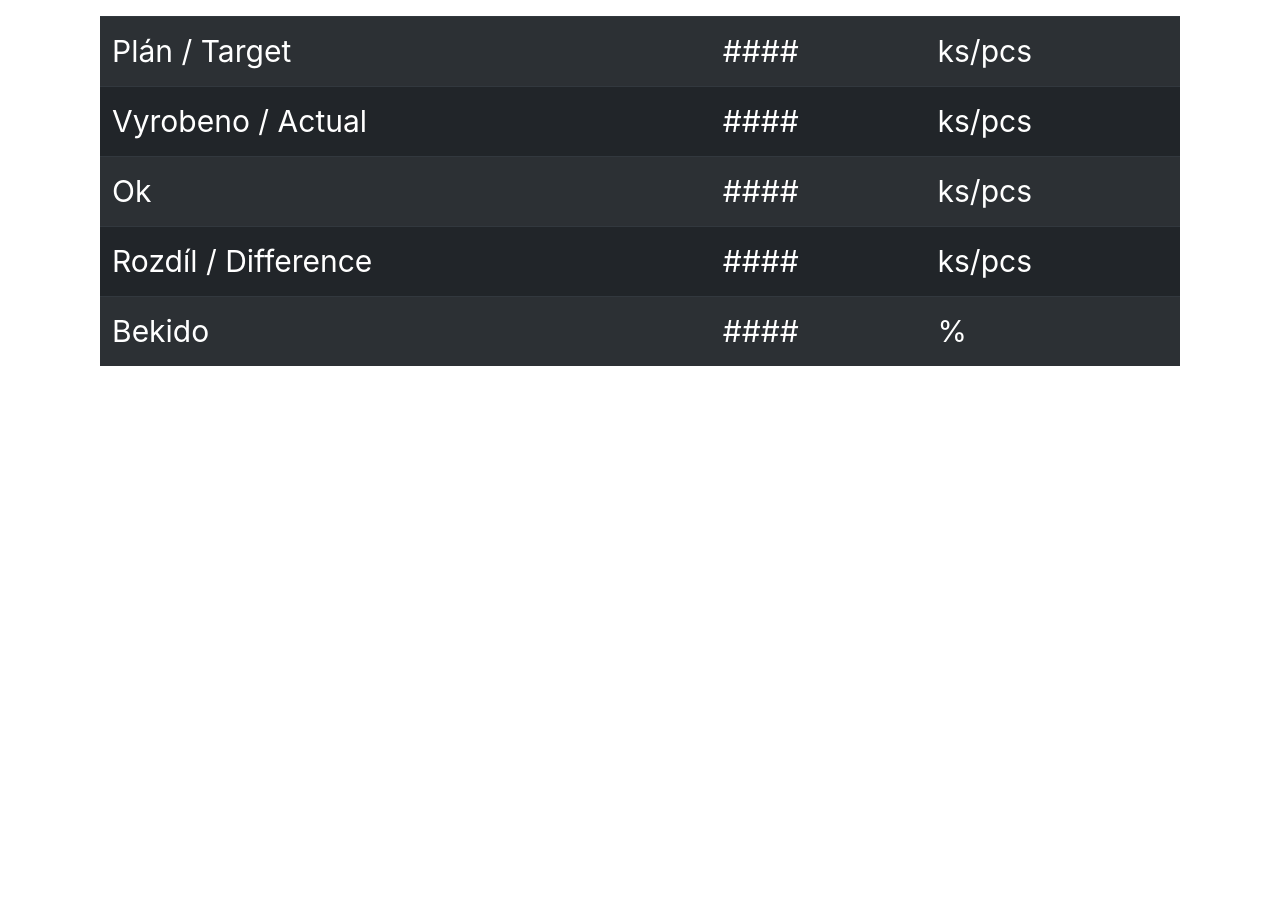
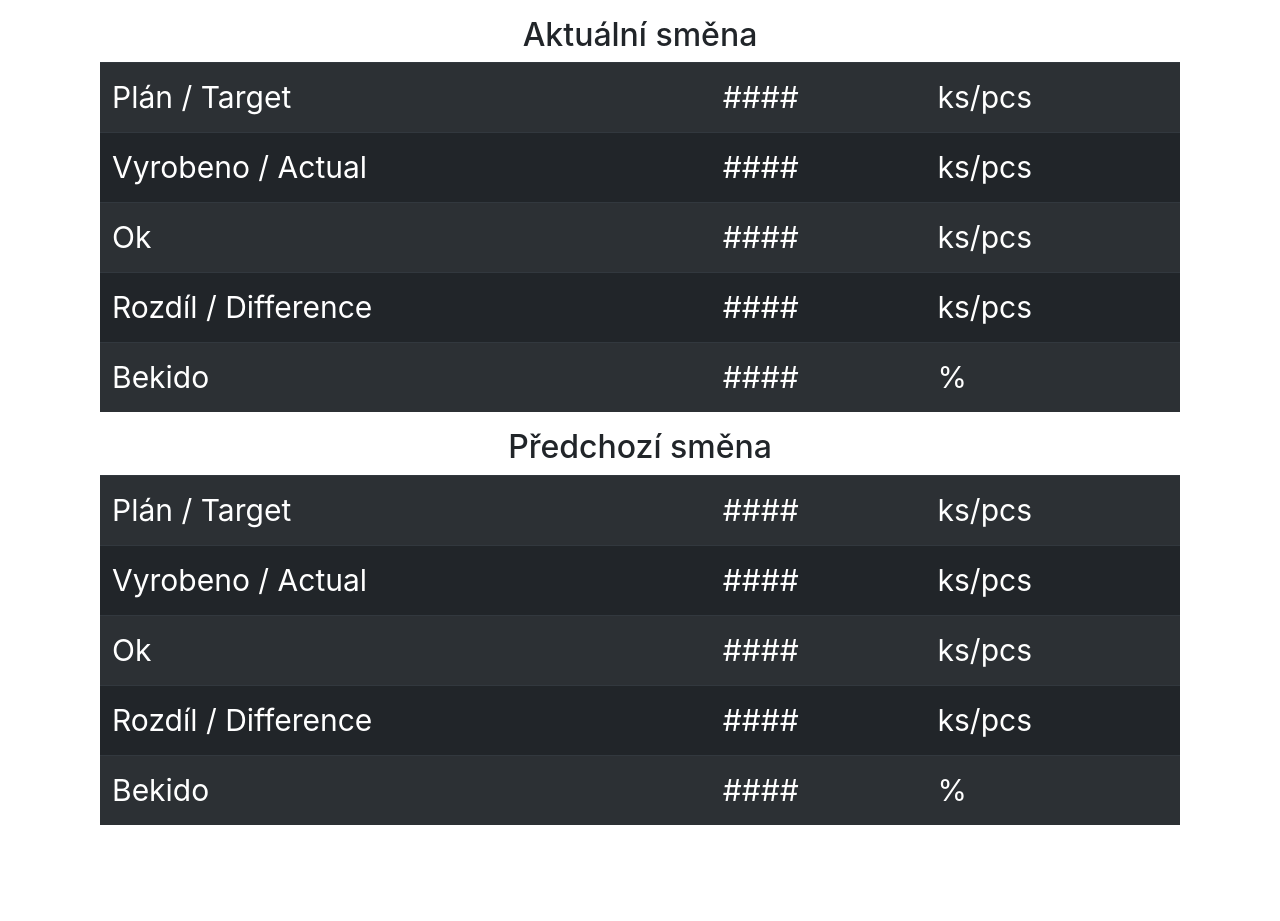
Before and after one commit to ebolak/tabule, a Flask app: template templates/index.html in a window 1280 px wide. Shown: the part 62-983 px from the top of the page. Before the commit the page ends 428 px from the top, so only its background shows below. Run offline with Flask 2, Linux system fonts and the light colour scheme; the template is opened without the code that fills it, so the values that code supplies are empty; some libraries are stand-ins or nearby versions.

Commit message:
previous values index page

```diff
--- a/config.py
+++ b/config.py
@@ -88,6 +88,7 @@ ROOM = "settings"
 
 MQTT_TOPICS = {
 	 LINE_NAME + "/actualValues" : {"namespace": NAME_SPACE, "room" : None },
+	 LINE_NAME + "/previousValues" : {"namespace": NAME_SPACE, "room" : None },
 	 LINE_NAME + "/andons" : {"namespace": NAME_SPACE, "room" : None },
 	 LINE_NAME + "/settings" : {"namespace": NAME_SPACE, "room" : ROOM },
 	 LINE_NAME + "/settingsShift/1" : {"namespace": NAME_SPACE, "room" : ROOM },
--- a/static/scripts.js
+++ b/static/scripts.js
@@ -1,5 +1,6 @@
 var memSettingsMain;
 var memActualValues;
+var memPreviousValues;
 var memAndons;
 var memSettingsShift1;
 var memSettingsShift2;
@@ -270,6 +271,21 @@ $(document).ready(function() {
                 }
                 memActualValues = msg;
             });
+            // *****************************
+            // previous Values
+            // *****************************
+            socket.on(line_name + '/previousValues', function(msg) {
+                if (!(jsonEqual(msg, memPreviousValues))) {
+                    console.log(msg);
+                    $('#previousTarget').text(msg.payload['target']);
+                    $('#previousActual').text(msg.payload['actual']);
+                    $('#previousOk').text(msg.payload['ok']);
+                    $('#previousDiff').text(msg.payload['diff']);
+                    $('#previousBekido').text(computeBekido(msg.payload['ok'], msg.payload['taktTimeCnt']));
+                }
+                memAPreviousValues = msg;
+            });
+
 
             // andon update
             socket.on(line_name + '/andons', function(msg) {
--- a/templates/index.html
+++ b/templates/index.html
@@ -10,7 +10,10 @@
 	<div class="table-responsive">
     	<table id="actualValues" class="table table-striped table-dark" cellspacing="1" width="100%">
             <thead>
-            </thead>
+				<div class="text-center">
+					<h2>Aktuální směna</h2>
+				</div>
+			</thead>
             <tbody>
 	            <tr>
 	                <td>Plán / Target</td>
@@ -40,5 +43,41 @@
             </tbody>
         </table>
 	</div>
+	<div class="table-responsive">
+    	<table id="previousValues" class="table table-striped table-dark" cellspacing="1" width="100%">
+            <thead>
+				<div class="text-center">
+					<h2>Předchozí směna</h2>
+				</div>
+			</thead>
+            <tbody>
+	            <tr>
+	                <td>Plán / Target</td>
+	                <td id="previousTarget">####</td>
+	                <td>ks/pcs</td>
+	            </tr>
+	            <tr>
+	                <td>Vyrobeno / Actual</td>
+	                <td id="previousActual">####</td>
+	                <td>ks/pcs</td>
+	            </tr>
+	            <tr>
+	                <td>Ok</td>
+	                <td id="previousOk">####</td>
+	                <td>ks/pcs</td>
+	            </tr>
+	            <tr>
+	                <td>Rozdíl / Difference</td>
+	                <td id="previousDiff">####</td>
+	                <td>ks/pcs</td>
+	            </tr>
+	            <tr>
+	                <td>Bekido</td>
+	                <td id="previousBekido">####</td>
+	                <td>%</td>
+	            </tr>
+            </tbody>
+        </table>
+	</div>
 </div>
 {% endblock %}
```
